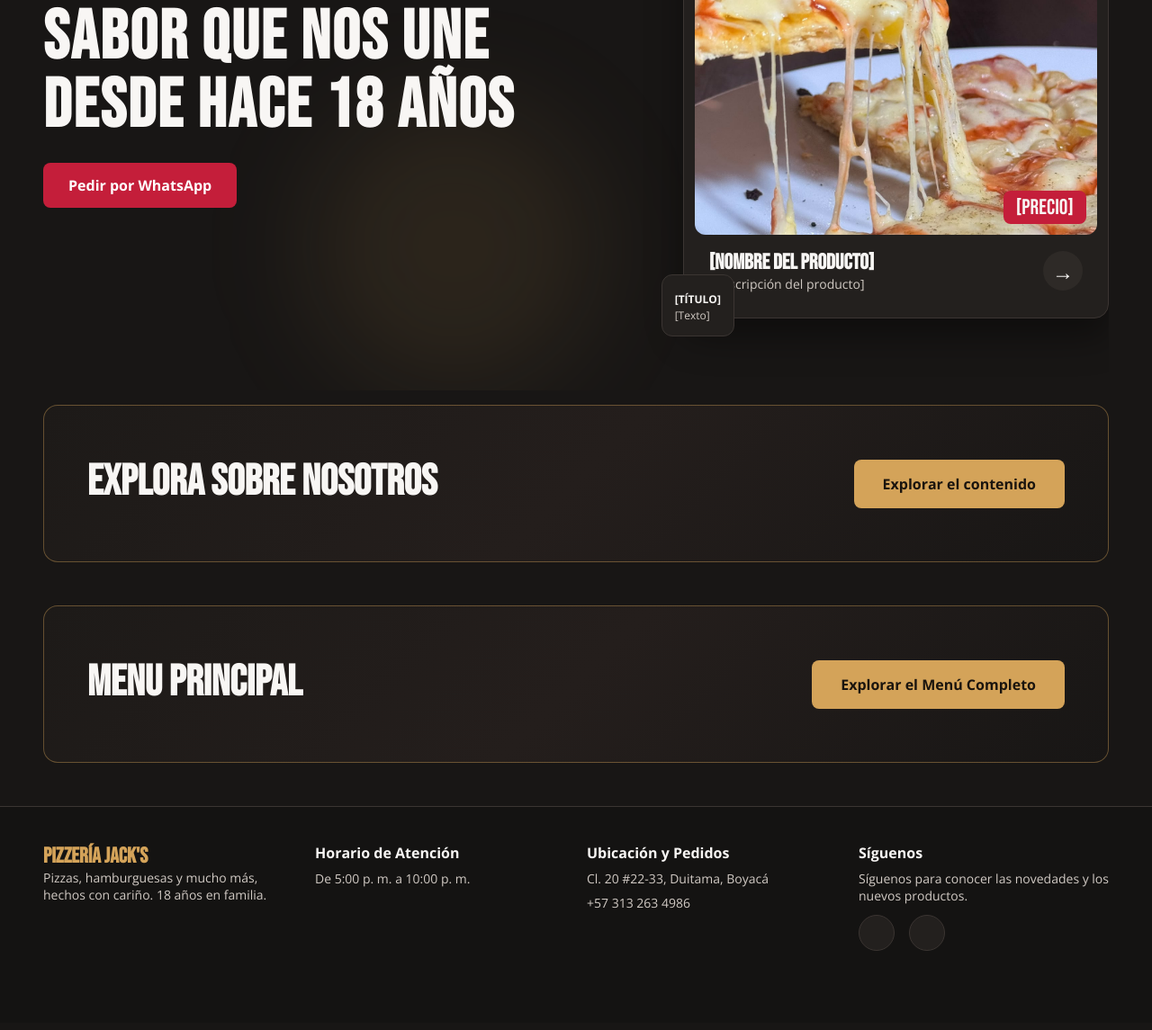
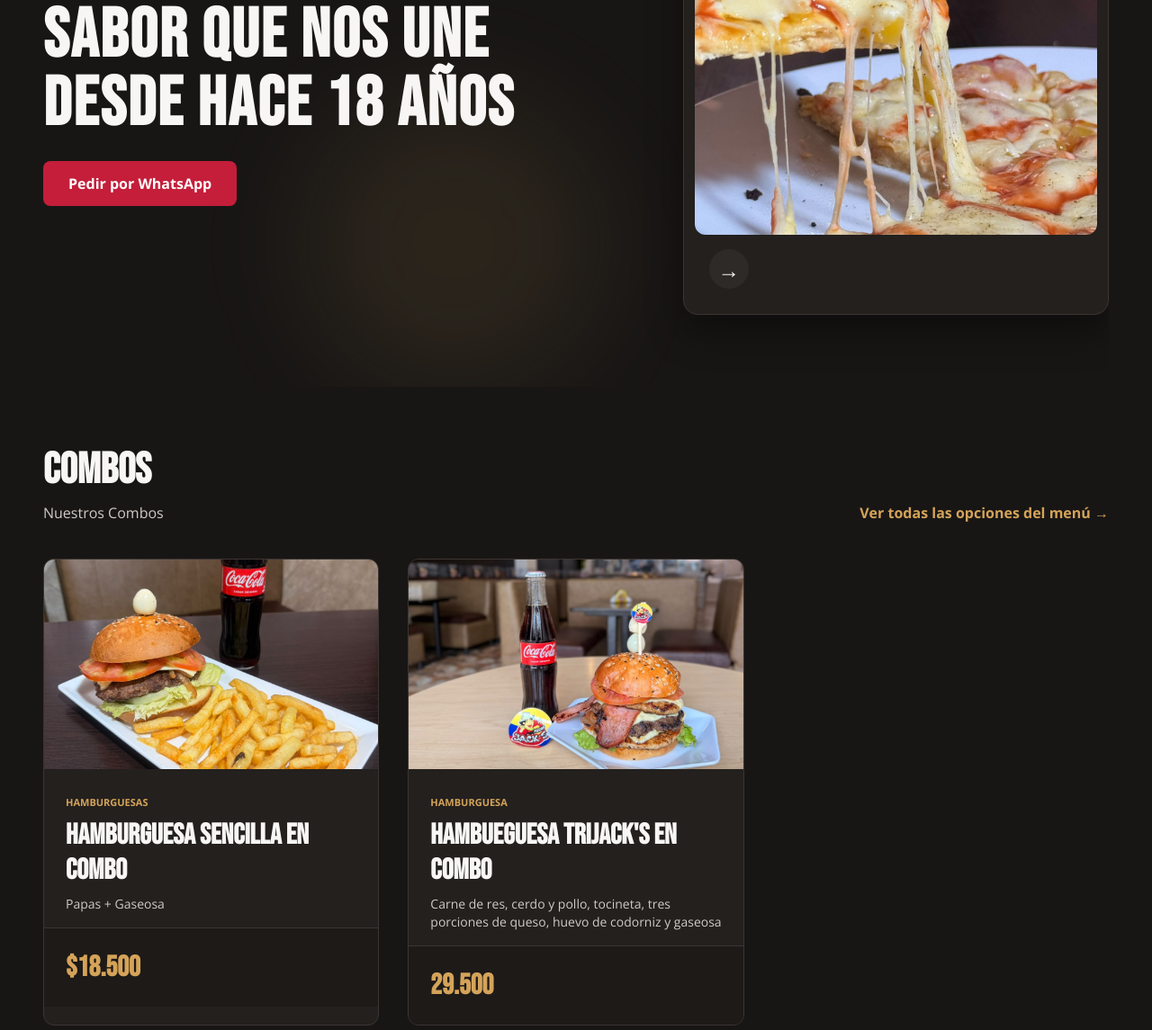
Before and after one commit to vasandoval/Pizzeria_Jack-s, a plain HTML site: page index.html in a window 1280 px wide. Shown: the part 247-1392 px from the top of the page at 90% size. Drawn offline with nearby package versions, Linux system fonts and the light colour scheme.

Commit message:
Se arreglan conflictos de rama

```diff
--- a/index.html
+++ b/index.html
@@ -104,18 +104,10 @@
 
                     <div class="pizza-imagen">
                         <img src="assets/Fotos/Porción Tradicional.jpeg" alt="Pizza destacada">
-
-                        <span class="estrella">[Etiqueta]</span>
-                        <span class="precio">[Precio]</span>
                     </div>
 
                     <div class="pizza-info">
-                        <div>
-                            <h2>[Nombre del producto]</h2>
-                            <p>[Descripción del producto]</p>
-                        </div>
-
-                        <a
+                                            <a
                             href="https://api.whatsapp.com/send?phone=573132634986"
                             target="_blank"
                             class="flecha"
@@ -125,15 +117,6 @@
                     </div>
 
                 </div>
-
-                <div class="recien-horneada">
-
-                    <div>
-                        <strong>[Título]</strong>
-                        <p>[Texto]</p>
-                    </div>
-                </div>
-
             </div>
 
         </div>
@@ -211,7 +194,62 @@
 
         </div>
     </section>-->
+    <section class="Combos" id="combos">
 
+        <div class="titulo-seccion">
+            <div>
+                <h2>Combos</h2>
+                <p>Nuestros Combos</p>
+            </div>
+
+            <a href="#">Ver todas las opciones del menú →</a>
+        </div>
+
+
+        <div class="Combos-grid">
+
+            <div class="combo-card">
+                <div class="combo-imagen">
+                    <img src="assets/Fotos/Combo Ham Sencilla.jpeg" alt="combo 1">
+                </div>
+
+                <div class="combo-contenido">
+                    <span>Hamburguesas</span>
+                    <h3>Hamburguesa sencilla en combo</h3>
+                    <p>Papas + Gaseosa</p>
+
+                    <div class="combo-precio">
+                        <div>
+                            <strong>$18.500</strong>
+                        </div>
+
+                    </div>
+                </div>
+            </div>
+
+
+            <div class="combo-card">
+                <div class="combo-imagen">
+                    <img src="assets/Fotos/Combo Ham Trijack's.jpeg" alt="combo 2">
+                </div>
+
+                <div class="combo-contenido">
+                    <span>Hamburguesa</span>
+                    <h3>Hambueguesa Trijack's en combo</h3>
+                    <p>Carne de res, cerdo y pollo, tocineta, tres porciones de queso, huevo de codorniz y gaseosa</p>
+
+                    <div class="combo-precio">
+                        <div>
+                            <strong>29.500</strong>
+                        </div>
+                    </div>
+
+                </div>
+
+            </div>
+
+        </div>
+    </section>
 
     <section class="menu-final" id="nosotros">
             <div>
```
